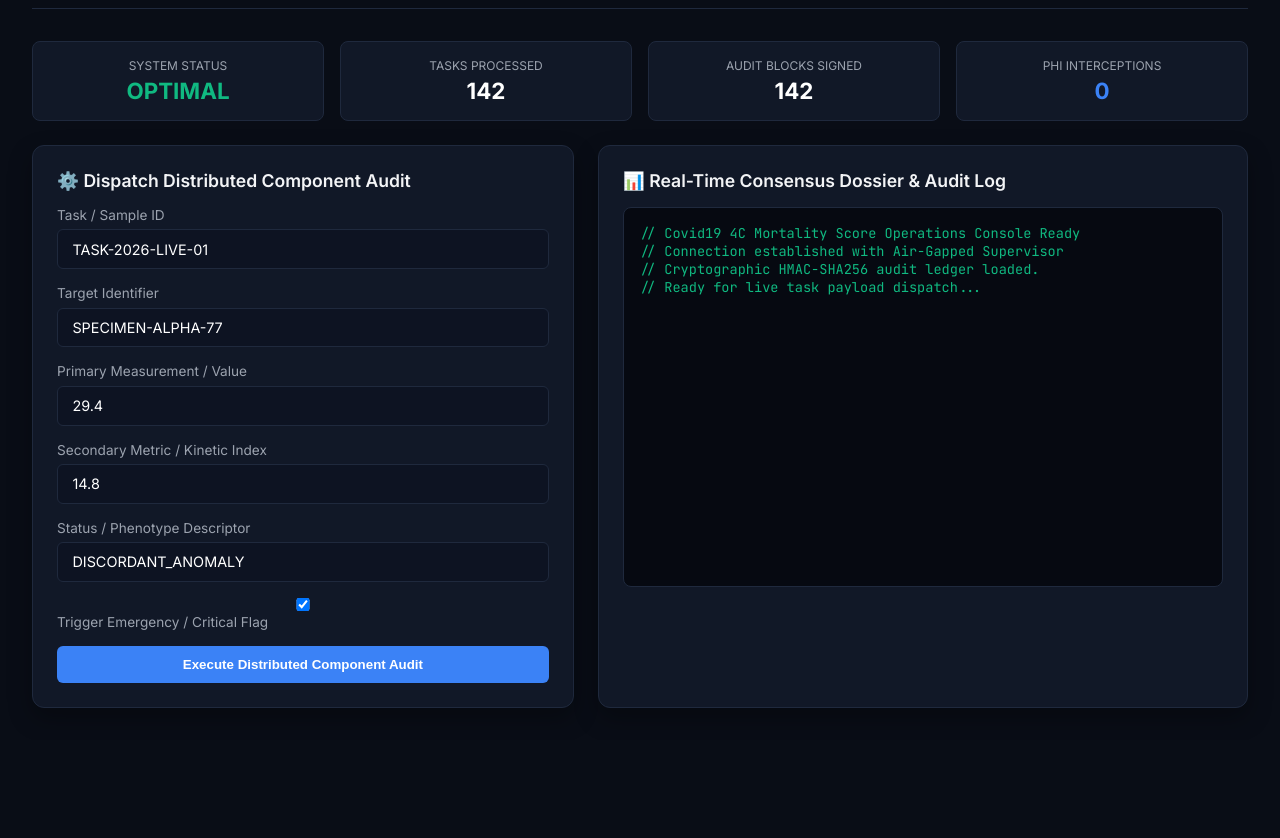
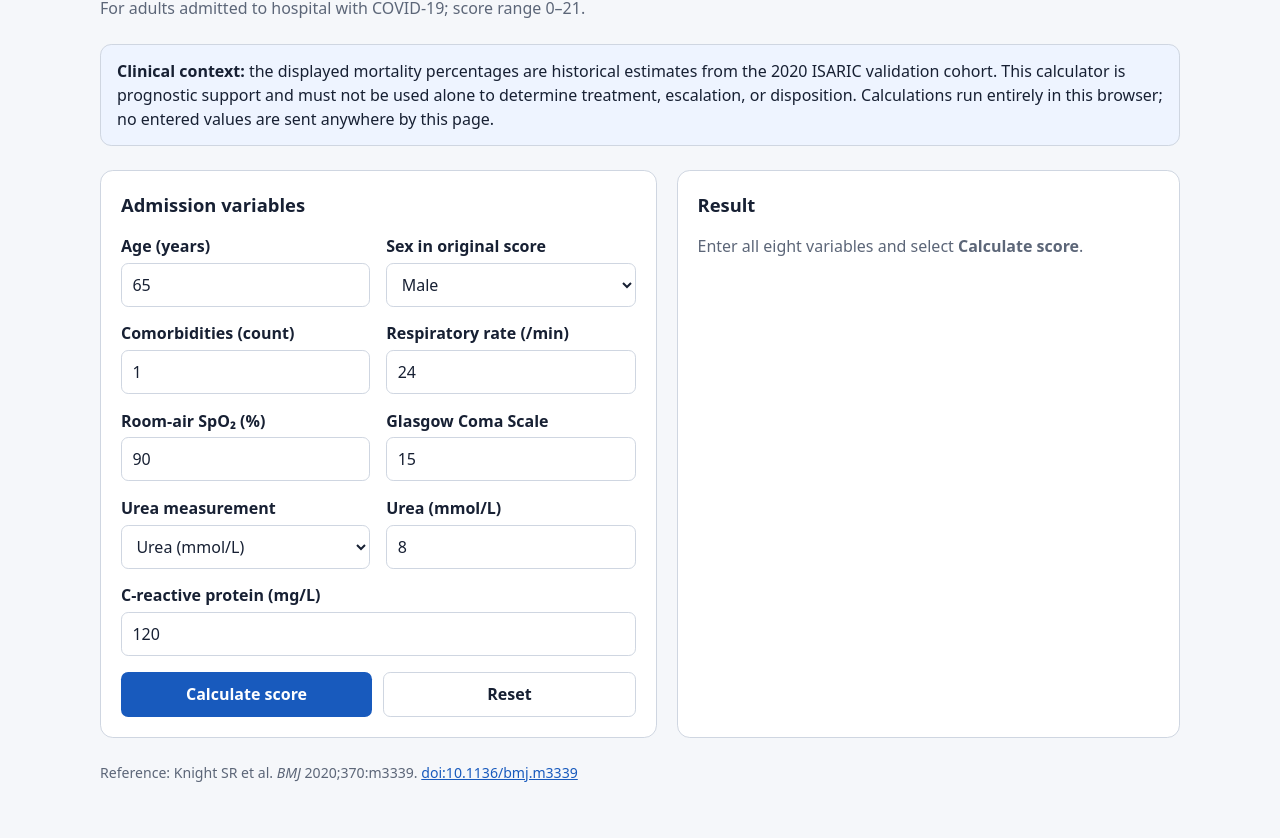
Before and after one commit to abusuraihsakhri/covid19-4c-mortality-score, a plain HTML site: page web/index.html in a window 1280 px wide. Shown: the part 100-938 px from the top of the page. Before the commit the page ends 840 px from the top, so only its background shows below. Drawn offline with Linux system fonts and the light colour scheme.

Commit message:
feat: replace simulated console with 4C calculator

```diff
--- a/web/index.html
+++ b/web/index.html
@@ -1,236 +1,313 @@
-<!DOCTYPE html>
+<!doctype html>
 <html lang="en">
 <head>
-    <meta charset="UTF-8">
-    <meta name="viewport" content="width=device-width, initial-scale=1.0">
-    <title>Covid19 4C Mortality Score — Operations Console</title>
-    <link href="https://fonts.googleapis.com/css2?family=Inter:wght@300;400;600;700&family=JetBrains+Mono:wght@400;600&display=swap" rel="stylesheet">
+  <meta charset="utf-8">
+  <meta name="viewport" content="width=device-width, initial-scale=1">
+  <meta name="description" content="Client-side ISARIC 4C Mortality Score calculator for adults admitted with COVID-19.">
+  <title>ISARIC 4C Mortality Score</title>
   <style>
     :root {
-            --bg: #090d16;
-            --card: #111827;
-            --border: #1f293d;
-            --accent: #3b82f6;
-            --accent-glow: rgba(59, 130, 246, 0.25);
-            --text: #f3f4f6;
-            --text-muted: #9ca3af;
-            --danger: #ef4444;
-            --warning: #f59e0b;
-            --success: #10b981;
+      color-scheme: light dark;
+      --bg: #f5f7fa;
+      --surface: #ffffff;
+      --text: #172033;
+      --muted: #5c6678;
+      --border: #cfd6e1;
+      --accent: #185abd;
+      --accent-contrast: #ffffff;
+      --focus: #8ab4f8;
+      --note: #eef4ff;
+      --error: #9d1c20;
+      --error-bg: #fff0f0;
     }
-        * { box-sizing: border-box; margin: 0; padding: 0; }
+    @media (prefers-color-scheme: dark) {
+      :root {
+        --bg: #0f141c;
+        --surface: #171d27;
+        --text: #eef3fb;
+        --muted: #aeb8c8;
+        --border: #3a4556;
+        --accent: #8ab4f8;
+        --accent-contrast: #08111f;
+        --focus: #b7d1ff;
+        --note: #17263e;
+        --error: #ffb4ab;
+        --error-bg: #3b1d1d;
+      }
+    }
+    * { box-sizing: border-box; }
     body {
-            font-family: 'Inter', sans-serif;
+      margin: 0;
+      font-family: system-ui, -apple-system, BlinkMacSystemFont, "Segoe UI", sans-serif;
       background: var(--bg);
       color: var(--text);
-            padding: 2rem;
-            min-height: 100vh;
+      line-height: 1.5;
     }
-        .header {
-            display: flex;
-            justify-content: space-between;
-            align-items: center;
-            border-bottom: 1px solid var(--border);
-            padding-bottom: 1.5rem;
-            margin-bottom: 2rem;
+    main { width: min(1080px, calc(100% - 2rem)); margin: 0 auto; padding: 2rem 0 3rem; }
+    header { margin-bottom: 1.5rem; }
+    h1 { margin: 0 0 .35rem; font-size: clamp(1.65rem, 4vw, 2.35rem); }
+    h2 { margin-top: 0; font-size: 1.15rem; }
+    p { margin: .45rem 0; }
+    .muted { color: var(--muted); }
+    .notice {
+      padding: .9rem 1rem;
+      border: 1px solid var(--border);
+      background: var(--note);
+      border-radius: .7rem;
+      margin: 1rem 0 1.5rem;
     }
-        .header-title h1 { font-size: 1.6rem; font-weight: 700; color: #fff; }
-        .header-title p { color: var(--text-muted); font-size: 0.9rem; margin-top: 0.25rem; }
-        .badge {
-            display: inline-block;
-            padding: 0.3rem 0.8rem;
-            border-radius: 9999px;
-            font-size: 0.75rem;
-            font-weight: 600;
-            background: var(--accent-glow);
-            color: var(--accent);
-            border: 1px solid var(--accent);
+    .layout { display: grid; gap: 1.25rem; grid-template-columns: minmax(0, 1.05fr) minmax(0, .95fr); }
+    .card {
+      background: var(--surface);
+      border: 1px solid var(--border);
+      border-radius: .8rem;
+      padding: 1.25rem;
     }
-        .grid {
-            display: grid;
-            grid-template-columns: 1fr 1.2fr;
-            gap: 1.5rem;
+    .fields { display: grid; grid-template-columns: 1fr 1fr; gap: .9rem 1rem; }
+    .field.full { grid-column: 1 / -1; }
+    label { display: block; font-weight: 650; margin-bottom: .3rem; }
+    input, select, button {
+      width: 100%;
+      min-height: 2.75rem;
+      font: inherit;
+      border-radius: .45rem;
+      border: 1px solid var(--border);
     }
-        .card {
-            background: var(--card);
-            border: 1px solid var(--border);
-            border-radius: 12px;
-            padding: 1.5rem;
-            box-shadow: 0 10px 25px rgba(0,0,0,0.3);
+    input, select { padding: .55rem .65rem; background: var(--surface); color: var(--text); }
+    input:focus-visible, select:focus-visible, button:focus-visible, a:focus-visible {
+      outline: 3px solid var(--focus);
+      outline-offset: 2px;
     }
-        .card h2 {
-            font-size: 1.1rem;
-            font-weight: 600;
-            margin-bottom: 1rem;
-            display: flex;
-            align-items: center;
-            gap: 0.5rem;
+    .actions { display: flex; gap: .7rem; margin-top: 1rem; }
+    button { border: 0; padding: .6rem .9rem; font-weight: 700; cursor: pointer; }
+    button[type="submit"] { background: var(--accent); color: var(--accent-contrast); }
+    button[type="reset"] { background: transparent; color: var(--text); border: 1px solid var(--border); }
+    .error { color: var(--error); background: var(--error-bg); padding: .75rem; border-radius: .45rem; margin-top: 1rem; }
+    .result-empty { color: var(--muted); }
+    .score { font-size: 2.6rem; font-weight: 800; line-height: 1; margin: .4rem 0; }
+    .risk { font-size: 1.2rem; font-weight: 750; }
+    dl { display: grid; grid-template-columns: 1fr auto; gap: .45rem 1rem; margin: 1rem 0 0; }
+    dt { color: var(--muted); }
+    dd { margin: 0; font-variant-numeric: tabular-nums; font-weight: 650; }
+    .breakdown { margin-top: 1.25rem; }
+    table { width: 100%; border-collapse: collapse; font-size: .92rem; }
+    th, td { padding: .45rem .35rem; border-bottom: 1px solid var(--border); text-align: left; }
+    th:last-child, td:last-child { text-align: right; }
+    footer { margin-top: 1.5rem; color: var(--muted); font-size: .88rem; }
+    a { color: var(--accent); }
+    @media (max-width: 760px) {
+      .layout, .fields { grid-template-columns: 1fr; }
+      .field.full { grid-column: auto; }
+      main { width: min(100% - 1rem, 1080px); padding-top: 1rem; }
+      .actions { flex-direction: column; }
     }
-        .form-group { margin-bottom: 1rem; }
-        label { display: block; font-size: 0.85rem; color: var(--text-muted); margin-bottom: 0.4rem; }
-        input, select, textarea {
-            width: 100%;
-            padding: 0.65rem 0.9rem;
-            background: #0d1322;
-            border: 1px solid var(--border);
-            border-radius: 6px;
-            color: #fff;
-            font-family: inherit;
-            font-size: 0.9rem;
-        }
-        input:focus, textarea:focus { outline: none; border-color: var(--accent); }
-        .btn {
-            background: var(--accent);
-            color: #fff;
-            border: none;
-            padding: 0.7rem 1.4rem;
-            border-radius: 6px;
-            font-weight: 600;
-            cursor: pointer;
-            transition: 0.2s;
-            width: 100%;
-        }
-        .btn:hover { background: #2563eb; }
-        .terminal {
-            background: #060911;
-            border: 1px solid var(--border);
-            border-radius: 8px;
-            padding: 1rem;
-            font-family: 'JetBrains Mono', monospace;
-            font-size: 0.85rem;
-            color: #10b981;
-            height: 380px;
-            overflow-y: auto;
-            white-space: pre-wrap;
-        }
-        .metrics-bar {
-            display: grid;
-            grid-template-columns: repeat(4, 1fr);
-            gap: 1rem;
-            margin-bottom: 1.5rem;
-        }
-        .metric-box {
-            background: var(--card);
-            border: 1px solid var(--border);
-            border-radius: 8px;
-            padding: 1rem;
-            text-align: center;
-        }
-        .metric-val { font-size: 1.4rem; font-weight: 700; color: #fff; margin-top: 0.25rem; }
-        .metric-label { font-size: 0.75rem; color: var(--text-muted); text-transform: uppercase; }
   </style>
 </head>
 <body>
+<main>
+  <header>
+    <h1>ISARIC 4C Mortality Score</h1>
+    <p class="muted">For adults admitted to hospital with COVID-19; score range 0–21.</p>
+  </header>
 
-    <div class="header">
-        <div class="header-title">
-            <h1>Covid19 4C Mortality Score</h1>
-            <p>Domain: Clinical & Cryptographic AI | Standard: CAP / CLSI / NIST Standards | LabMind-Atlas Architecture</p>
+  <div class="notice">
+    <strong>Clinical context:</strong> the displayed mortality percentages are historical estimates from the
+    2020 ISARIC validation cohort. This calculator is prognostic support and must not be used alone to determine
+    treatment, escalation, or disposition. Calculations run entirely in this browser; no entered values are sent
+    anywhere by this page.
   </div>
-        <div>
-            <span class="badge">Air-Gapped Active</span>
-            <span class="badge" style="background: rgba(16,185,129,0.2); color: #10b981; border-color: #10b981;">Zero-PHI Guard Active</span>
+
+  <div class="layout">
+    <section class="card" aria-labelledby="input-title">
+      <h2 id="input-title">Admission variables</h2>
+      <form id="score-form" novalidate>
+        <div class="fields">
+          <div class="field">
+            <label for="age">Age (years)</label>
+            <input id="age" name="age" type="number" min="18" max="150" step="1" required value="65">
+          </div>
+          <div class="field">
+            <label for="sex">Sex in original score</label>
+            <select id="sex" name="sex" required>
+              <option value="F">Female</option>
+              <option value="M" selected>Male</option>
+            </select>
+          </div>
+          <div class="field">
+            <label for="comorbidities">Comorbidities (count)</label>
+            <input id="comorbidities" name="comorbidities" type="number" min="0" step="1" required value="1">
+          </div>
+          <div class="field">
+            <label for="rr">Respiratory rate (/min)</label>
+            <input id="rr" name="rr" type="number" min="1" max="100" step="1" required value="24">
+          </div>
+          <div class="field">
+            <label for="spo2">Room-air SpO₂ (%)</label>
+            <input id="spo2" name="spo2" type="number" min="0.1" max="100" step="0.1" required value="90">
+          </div>
+          <div class="field">
+            <label for="gcs">Glasgow Coma Scale</label>
+            <input id="gcs" name="gcs" type="number" min="3" max="15" step="1" required value="15">
+          </div>
+          <div class="field">
+            <label for="urea-unit">Urea measurement</label>
+            <select id="urea-unit" name="urea-unit">
+              <option value="urea">Urea (mmol/L)</option>
+              <option value="bun">BUN (mg/dL)</option>
+            </select>
+          </div>
+          <div class="field">
+            <label for="urea-value" id="urea-label">Urea (mmol/L)</label>
+            <input id="urea-value" name="urea-value" type="number" min="0" step="0.1" required value="8">
+          </div>
+          <div class="field full">
+            <label for="crp">C-reactive protein (mg/L)</label>
+            <input id="crp" name="crp" type="number" min="0" step="0.1" required value="120">
           </div>
         </div>
+        <div class="actions">
+          <button type="submit">Calculate score</button>
+          <button type="reset">Reset</button>
+        </div>
+        <div id="error" class="error" role="alert" hidden></div>
+      </form>
+    </section>
 
-    <div class="metrics-bar">
-        <div class="metric-box">
-            <div class="metric-label">System Status</div>
-            <div class="metric-val" style="color: var(--success);" id="m-status">OPTIMAL</div>
+    <section class="card" aria-labelledby="result-title">
+      <h2 id="result-title">Result</h2>
+      <div id="result" class="result-empty" aria-live="polite">
+        Enter all eight variables and select <strong>Calculate score</strong>.
       </div>
-        <div class="metric-box">
-            <div class="metric-label">Tasks Processed</div>
-            <div class="metric-val" id="m-tasks">142</div>
-        </div>
-        <div class="metric-box">
-            <div class="metric-label">Audit Blocks Signed</div>
-            <div class="metric-val" id="m-audit">142</div>
-        </div>
-        <div class="metric-box">
-            <div class="metric-label">PHI Interceptions</div>
-            <div class="metric-val" style="color: var(--accent);" id="m-phi">0</div>
-        </div>
+    </section>
   </div>
 
-    <div class="grid">
-        <div class="card">
-            <h2>⚙️ Dispatch Distributed Component Audit</h2>
-            <div class="form-group">
-                <label>Task / Sample ID</label>
-                <input type="text" id="task_id" value="TASK-2026-LIVE-01">
-            </div>
-            <div class="form-group">
-                <label>Target Identifier</label>
-                <input type="text" id="target_id" value="SPECIMEN-ALPHA-77">
-            </div>
-            <div class="form-group">
-                <label>Primary Measurement / Value</label>
-                <input type="number" id="primary_metric" value="29.4" step="0.1">
-            </div>
-            <div class="form-group">
-                <label>Secondary Metric / Kinetic Index</label>
-                <input type="number" id="secondary_metric" value="14.8" step="0.1">
-            </div>
-            <div class="form-group">
-                <label>Status / Phenotype Descriptor</label>
-                <input type="text" id="status_descriptor" value="DISCORDANT_ANOMALY">
-            </div>
-            <div class="form-group">
-                <label><input type="checkbox" id="is_critical" checked> Trigger Emergency / Critical Flag</label>
-            </div>
-            <button class="btn" onclick="runAudit()">Execute Distributed Component Audit</button>
-        </div>
-
-        <div class="card">
-            <h2>📊 Real-Time Consensus Dossier & Audit Log</h2>
-            <div class="terminal" id="outputConsole">// Covid19 4C Mortality Score Operations Console Ready
-// Connection established with Air-Gapped Supervisor
-// Cryptographic HMAC-SHA256 audit ledger loaded.
-// Ready for live task payload dispatch...</div>
-        </div>
-    </div>
+  <footer>
+    <p>
+      Reference: Knight SR et al. <em>BMJ</em> 2020;370:m3339.
+      <a href="https://doi.org/10.1136/bmj.m3339" rel="noopener noreferrer">doi:10.1136/bmj.m3339</a>
+    </p>
+  </footer>
+</main>
 
 <script>
-        async function runAudit() {
-            const consoleEl = document.getElementById('outputConsole');
-            consoleEl.innerText = "// Dispatching task across specialized workers...
-// Invoking InvariantQCWorker, SafetyEscalationWorker, ProtocolWorker...";
+(() => {
+  "use strict";
 
-            const payload = {
-                task_id: document.getElementById('task_id').value,
-                target_identifier: document.getElementById('target_id').value,
-                primary_metric: parseFloat(document.getElementById('primary_metric').value),
-                secondary_metric: parseFloat(document.getElementById('secondary_metric').value),
-                status_descriptor: document.getElementById('status_descriptor').value,
-                is_critical_flag: document.getElementById('is_critical').checked
+  const form = document.getElementById("score-form");
+  const result = document.getElementById("result");
+  const error = document.getElementById("error");
+  const ureaUnit = document.getElementById("urea-unit");
+  const ureaLabel = document.getElementById("urea-label");
+
+  function finiteNumber(id) {
+    const field = document.getElementById(id);
+    const value = Number(field.value);
+    if (!Number.isFinite(value)) throw new Error(`${field.previousElementSibling?.textContent || id} must be a finite number.`);
+    return value;
+  }
+
+  function integerNumber(id) {
+    const value = finiteNumber(id);
+    if (!Number.isInteger(value)) throw new Error("Age, comorbidity count, respiratory rate, and GCS must be whole numbers.");
+    return value;
+  }
+
+  function validate(v) {
+    if (v.age < 18 || v.age > 150) throw new Error("Age must be 18–150 years; the score was validated in adults.");
+    if (v.comorbidities < 0) throw new Error("Comorbidity count cannot be negative.");
+    if (v.rr < 1 || v.rr > 100) throw new Error("Respiratory rate must be 1–100 breaths/min.");
+    if (v.spo2 <= 0 || v.spo2 > 100) throw new Error("SpO₂ must be >0% and ≤100%.");
+    if (v.gcs < 3 || v.gcs > 15) throw new Error("GCS must be 3–15.");
+    if (v.ureaValue < 0) throw new Error("Urea/BUN cannot be negative.");
+    if (v.crp < 0) throw new Error("CRP cannot be negative.");
+  }
+
+  function score(v) {
+    const urea = v.ureaUnit === "bun" ? v.ureaValue / 2.801 : v.ureaValue;
+    const points = {
+      Age: v.age < 50 ? 0 : v.age < 60 ? 2 : v.age < 70 ? 4 : v.age < 80 ? 6 : 7,
+      Sex: v.sex === "M" ? 1 : 0,
+      Comorbidities: v.comorbidities === 0 ? 0 : v.comorbidities === 1 ? 1 : 2,
+      "Respiratory rate": v.rr < 20 ? 0 : v.rr < 30 ? 1 : 2,
+      "Room-air SpO₂": v.spo2 < 92 ? 2 : 0,
+      GCS: v.gcs < 15 ? 2 : 0,
+      Urea: urea < 7 ? 0 : urea <= 14 ? 1 : 3,
+      CRP: v.crp < 50 ? 0 : v.crp < 100 ? 1 : 2
     };
+    const total = Object.values(points).reduce((a, b) => a + b, 0);
+    let risk, mortality;
+    if (total <= 3) [risk, mortality] = ["Low", 1.2];
+    else if (total <= 8) [risk, mortality] = ["Intermediate", 9.9];
+    else if (total <= 14) [risk, mortality] = ["High", 31.4];
+    else [risk, mortality] = ["Very High", 61.5];
+    return { total, risk, mortality, points, urea };
+  }
 
+  function render(scored, v) {
+    const rows = Object.entries(scored.points)
+      .map(([name, pts]) => `<tr><td>${name}</td><td>${pts}</td></tr>`).join("");
+    const conversion = v.ureaUnit === "bun"
+      ? `<p class="muted">BUN converted to urea: ${scored.urea.toFixed(2)} mmol/L.</p>`
+      : "";
+    result.className = "";
+    result.innerHTML = `
+      <div class="score">${scored.total}<span class="muted" style="font-size:1rem;font-weight:600"> / 21</span></div>
+      <div class="risk">${scored.risk} risk stratum</div>
+      <dl>
+        <dt>2020 validation-cohort mortality</dt><dd>${scored.mortality.toFixed(1)}%</dd>
+      </dl>
+      ${conversion}
+      <div class="breakdown">
+        <h2>Point breakdown</h2>
+        <table>
+          <thead><tr><th>Variable</th><th>Points</th></tr></thead>
+          <tbody>${rows}</tbody>
+        </table>
+      </div>
+      <p class="muted" style="margin-top:1rem">Interpret with the complete clinical context and current guidance.</p>
+    `;
+  }
+
+  ureaUnit.addEventListener("change", () => {
+    ureaLabel.textContent = ureaUnit.value === "bun" ? "BUN (mg/dL)" : "Urea (mmol/L)";
+  });
+
+  form.addEventListener("submit", (event) => {
+    event.preventDefault();
+    error.hidden = true;
     try {
-                const res = await fetch('/api/audit', {
-                    method: 'POST',
-                    headers: { 'Content-Type': 'application/json' },
-                    body: JSON.stringify(payload)
+      if (!form.checkValidity()) {
+        form.reportValidity();
+        return;
+      }
+      const values = {
+        age: integerNumber("age"),
+        sex: document.getElementById("sex").value,
+        comorbidities: integerNumber("comorbidities"),
+        rr: integerNumber("rr"),
+        spo2: finiteNumber("spo2"),
+        gcs: integerNumber("gcs"),
+        ureaUnit: ureaUnit.value,
+        ureaValue: finiteNumber("urea-value"),
+        crp: finiteNumber("crp")
+      };
+      validate(values);
+      render(score(values), values);
+    } catch (err) {
+      error.textContent = err instanceof Error ? err.message : String(err);
+      error.hidden = false;
+    }
   });
-                const data = await res.json();
-                consoleEl.innerText = JSON.stringify(data, null, 2);
-                document.getElementById('m-tasks').innerText = parseInt(document.getElementById('m-tasks').innerText) + 1;
-                document.getElementById('m-audit').innerText = parseInt(document.getElementById('m-audit').innerText) + 1;
-            } catch (err) {
-                consoleEl.innerText = "// Offline / Simulation Output:\n" + JSON.stringify({
-                    dossier_id: "DOSSIER-SIM-" + Math.floor(Math.random()*10000),
-                    system: "covid19-4c-mortality-score",
-                    domain: "Clinical & Cryptographic AI",
-                    task_id: payload.task_id,
-                    overall_urgency: payload.is_critical_flag ? "CRITICAL_STAT_PANIC" : "ELEVATED_RISK",
-                    integrity_status: "DISCORDANT_ANOMALY",
-                    alerts: [
-                        { worker: "InvariantQCWorker", alert: "Primary metric exceeds upper reference bound" },
-                        { worker: "SafetyEscalationWorker", alert: "Critical emergency interlock flag active" }
-                    ],
-                    audit_hash: "HMAC_SHA256_e83f9a72b941d6c381f9"
-                }, null, 2);
-            }
-        }
+
+  form.addEventListener("reset", () => {
+    window.setTimeout(() => {
+      ureaLabel.textContent = "Urea (mmol/L)";
+      error.hidden = true;
+      result.className = "result-empty";
+      result.innerHTML = "Enter all eight variables and select <strong>Calculate score</strong>.";
+    }, 0);
+  });
+})();
 </script>
 </body>
 </html>
```
Lines whose indentation alone changed are shown as unchanged.
